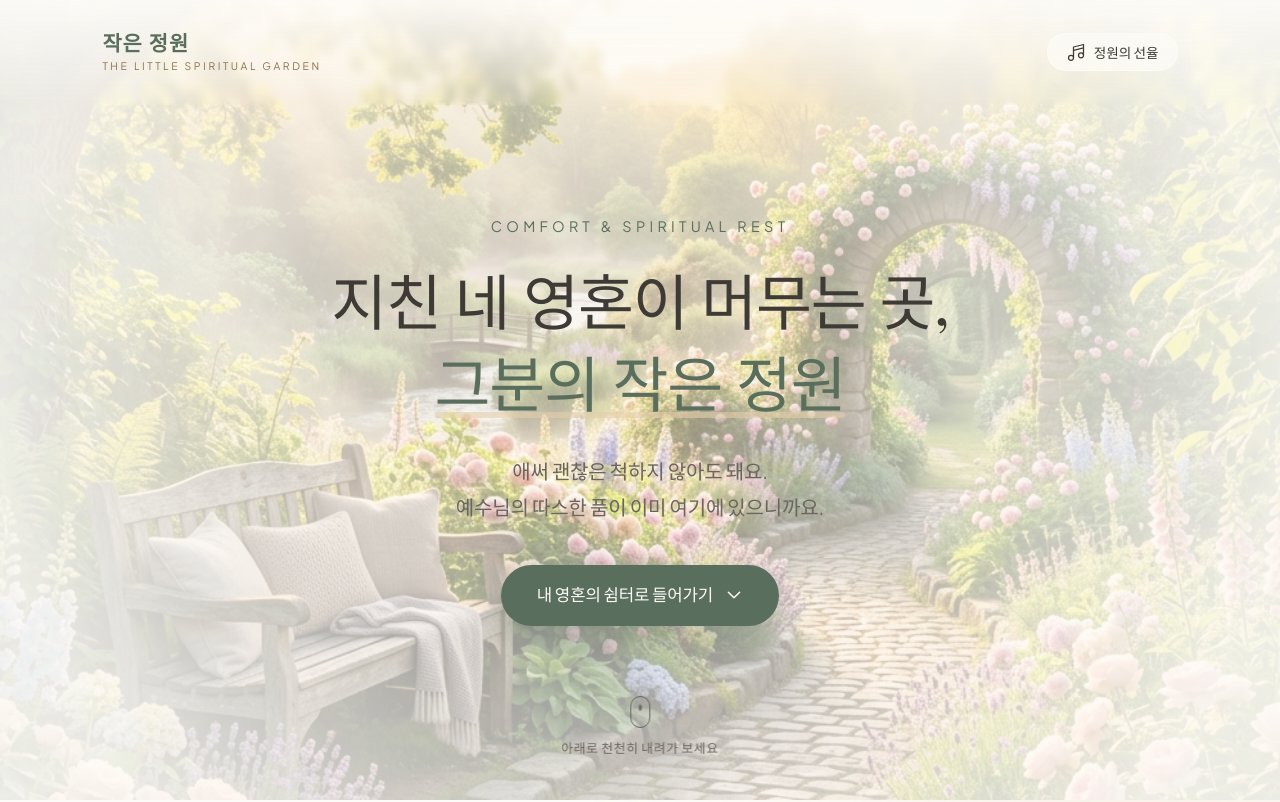
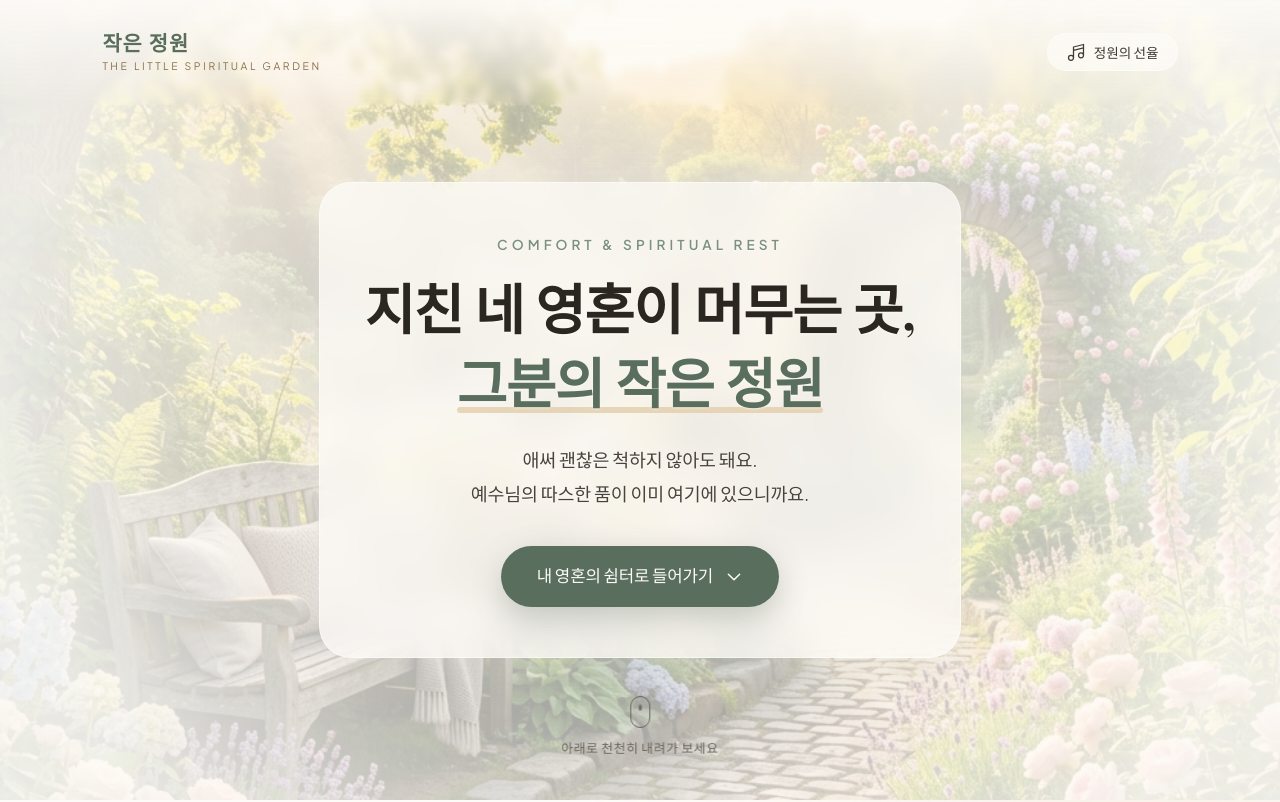
Before and after one commit to opop3851963-netizen/the-little-garden, a plain HTML site: page index.html in a window 1280 px wide. Shown: the top 802 px of the page. Drawn offline with nearby package versions, Linux system fonts and the light colour scheme; a web font is replaced by a local one.

Commit message:
design: Add glassmorphic backdrop card and enhance contrast for sharp hero text

```diff
--- a/styles.css
+++ b/styles.css
@@ -231,23 +231,49 @@ button {
 .hero-content {
     position: relative;
     z-index: 3;
-    max-width: 800px;
+    max-width: 760px;
     margin-top: 40px;
+    background: rgba(253, 251, 247, 0.82); /* Soothing warm ivory glass */
+    backdrop-filter: blur(16px);
+    -webkit-backdrop-filter: blur(16px);
+    padding: 50px 45px;
+    border-radius: 32px;
+    border: 1px solid rgba(255, 255, 255, 0.5);
+    box-shadow:
+        0 30px 60px -15px rgba(90, 110, 93, 0.12),
+        0 0 80px -10px rgba(253, 251, 247, 0.7);
+    animation: contentFadeInUp 1.4s cubic-bezier(0.16, 1, 0.3, 1) forwards;
+}
+
+@keyframes contentFadeInUp {
+    from {
+        opacity: 0;
+        transform: translateY(30px);
+    }
+    to {
+        opacity: 1;
+        transform: translateY(0);
+    }
 }
 
 .hero-intro {
-    font-size: 0.9rem;
+    font-size: 0.85rem;
     text-transform: uppercase;
     letter-spacing: 0.3em;
-    color: var(--color-sage);
-    margin-bottom: 20px;
+    color: var(--color-sage-light);
+    margin-bottom: 15px;
+    font-weight: 600;
+    text-shadow: 0 1px 1px rgba(255, 255, 255, 0.8);
 }
 
 .hero-title {
-    font-size: clamp(2rem, 5vw, 3.8rem);
+    font-size: clamp(1.8rem, 4.5vw, 3.4rem);
     line-height: 1.35;
-    margin-bottom: 30px;
-    color: var(--text-primary);
+    margin-bottom: 25px;
+    color: #2C2621; /* Richer charcoal color for ultra contrast and sharpness */
+    font-weight: 700;
+    letter-spacing: -0.02em;
+    text-shadow: 0 1px 2px rgba(255, 255, 255, 0.6);
 }
 
 .hero-title .highlight {
@@ -266,16 +292,18 @@ button {
     background: var(--color-gold-light);
     z-index: -1;
     border-radius: 4px;
-    opacity: 0.6;
+    opacity: 0.8; /* Higher opacity for sharper line */
 }
 
 .hero-sub {
-    font-size: clamp(1rem, 2vw, 1.25rem);
-    color: var(--text-secondary);
-    max-width: 600px;
-    margin: 0 auto 40px;
+    font-size: clamp(0.95rem, 1.8vw, 1.15rem);
+    color: #4A433C; /* Darkened secondary text for crystal clear legibility */
+    max-width: 580px;
+    margin: 0 auto 35px;
     word-break: keep-all;
-    line-height: 1.8;
+    line-height: 1.85;
+    font-weight: 400;
+    text-shadow: 0 1px 1px rgba(255, 255, 255, 0.8);
 }
 
 .cta-button {
```
